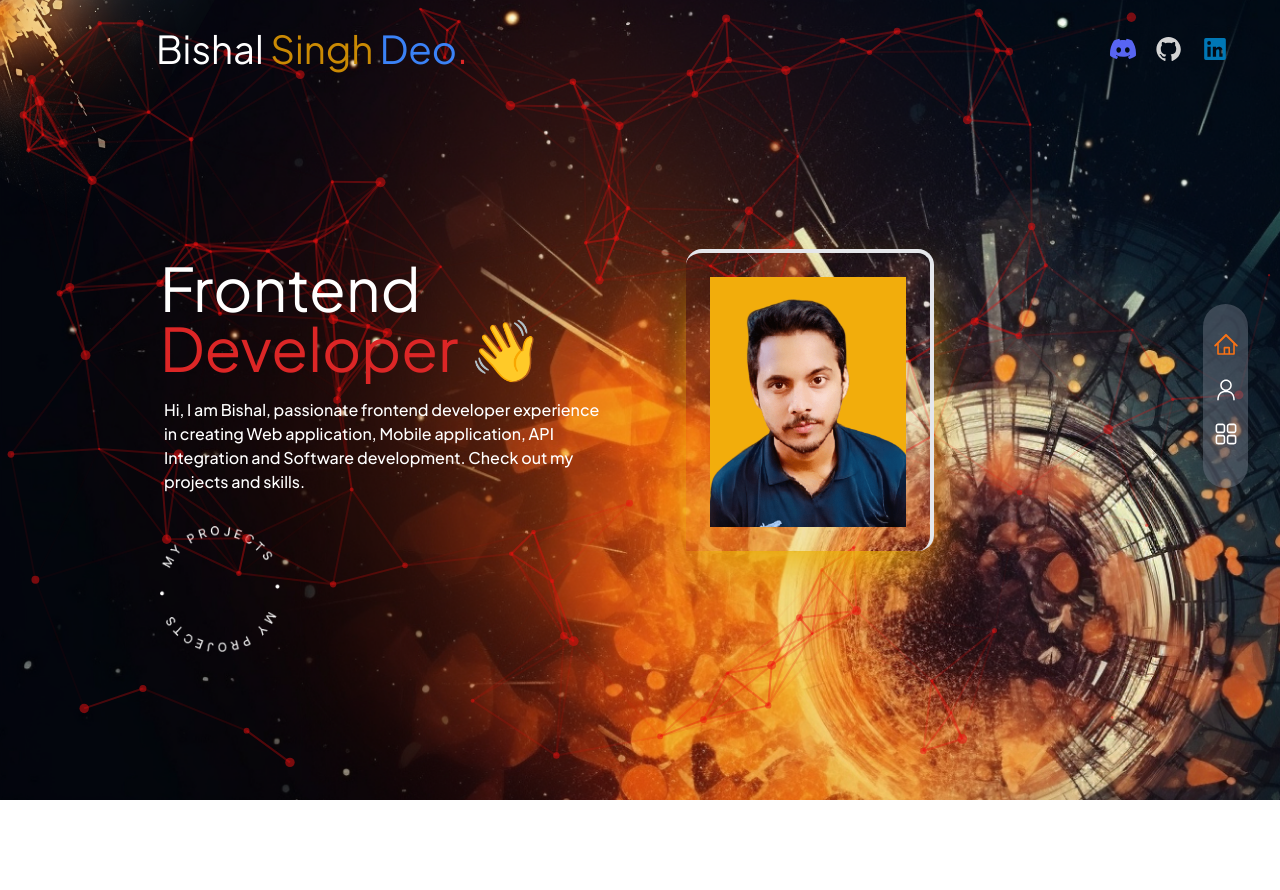
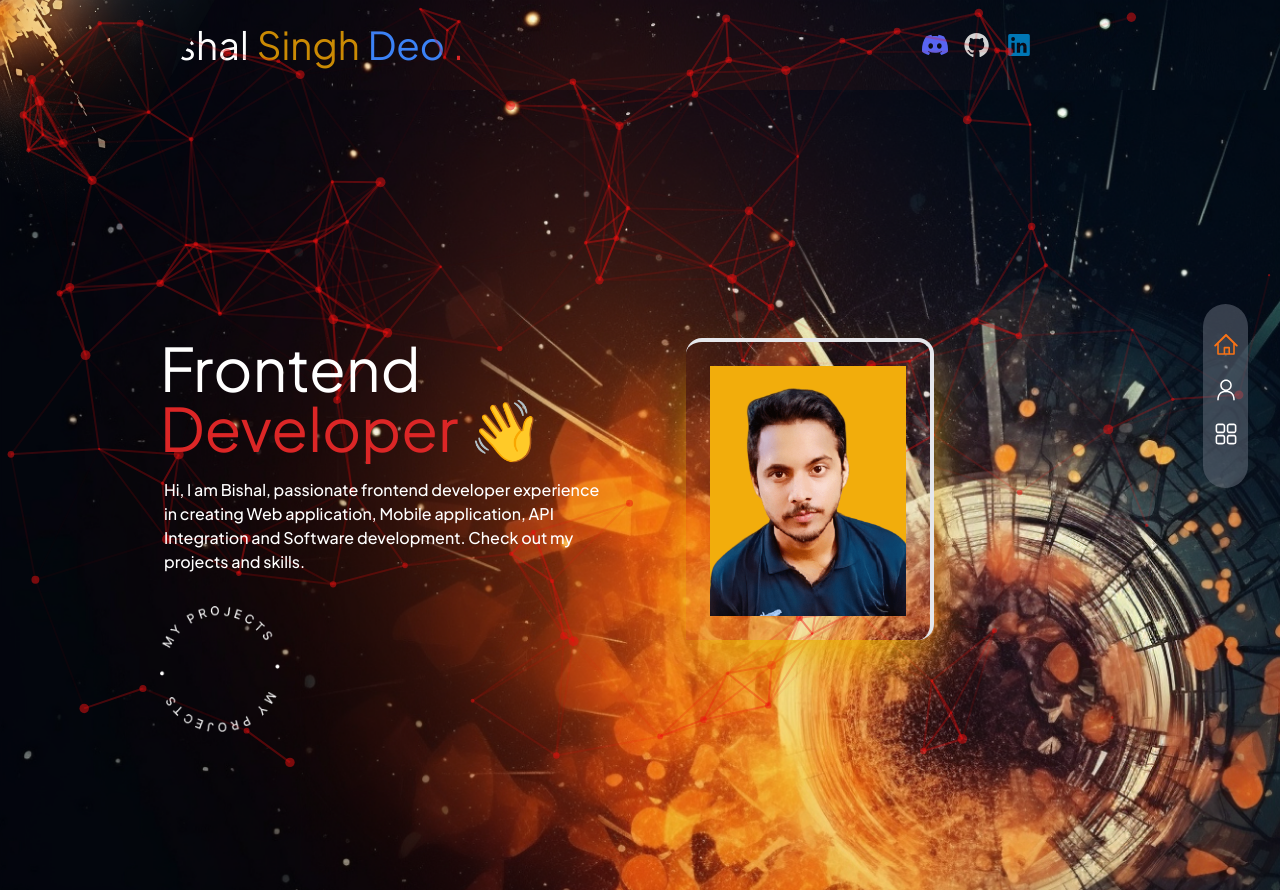
Before and after one commit to Bishalsnghd07/Portfolio-Bishal, a Next.js app: page / in a window 1280 px wide. Before the commit the page ends 800 px from the top, so only its background shows below. Built offline with nearby package versions, Linux system fonts and the light colour scheme.

Commit message:
feat: update main component

```diff
--- a/app/page.tsx
+++ b/app/page.tsx
@@ -50,8 +50,8 @@ export default function Home() {
         className="absolute left-0 top-0"
         />
 
-      <div className='grid grid-cols-1 md:grid-cols-2 gap-4 justify-center items-center'>
-        <motion.div className='flex flex-col justify-center items-start leading-7 p-5 md:pl-[10rem] md:max-w-[40rem] pt-[8rem] md:pt-[1.2rem]' variants={textVariants} initial="initial" animate="animate">
+      <div className='grid grid-cols-1 md:grid-cols-2 gap-4 justify-center items-start'>
+        <motion.div className='flex flex-col justify-start items-start leading-7 p-5 md:pl-[10rem] md:max-w-[40rem] pt-[8rem] md:pt-[0rem]' variants={textVariants} initial="initial" animate="animate">
           <h1 className='text-5xl lg:text-6xl text-white transition md:hover:translate-x-4 duration-500 cursor-pointer z-10 md:z-20'>Frontend{" "}
           <span className='text-red-600'>Developer {isSmallScreen ? '' : '👋'}</span>
           </h1>
--- a/components/Navbar.tsx
+++ b/components/Navbar.tsx
@@ -35,9 +35,10 @@ export default function Navbar ()
     }
 
   return (
-    <div className="fixed top-0 bg-transparent z-[20] flex w-full gap-5 justify-between p-5 cursor-pointer">
+    <div className="z-40 flex justify-center items-center p-4 cursor-pointer bg-[url('/assets/bg-explosion.png')]">
+      <div className='grid grid-cols-2 gap-[22rem]'>
        <Link href="/">
-      <motion.h1 className="relative text-white text-[2.4rem] md:pl-[8.5rem] group"  variants={textVariants} initial="initial"
+      <motion.h1 className="flex justify-center gap-2 text-white text-[2.4rem] group"  variants={textVariants} initial="initial"
         animate="animate">
         Bishal <span className='font-thin text-yellow-600'>Singh </span>
         <span className="text-blue-500">Deo</span>
@@ -46,7 +47,7 @@ export default function Navbar ()
       </motion.h1>
     </Link>
 
-      <motion.div className="flex flex-row gap-5 pr-8 md:pr-8"  variants={textVariants} initial="initial"
+      <motion.div className="flex flex-row justify-center gap-4"  variants={textVariants} initial="initial"
         animate="animate">
         {Socials.map((social) => (
 
@@ -60,6 +61,7 @@ export default function Navbar ()
             />
         ))}
       </motion.div>
+      </div>
      </div>
   )
 }
```
